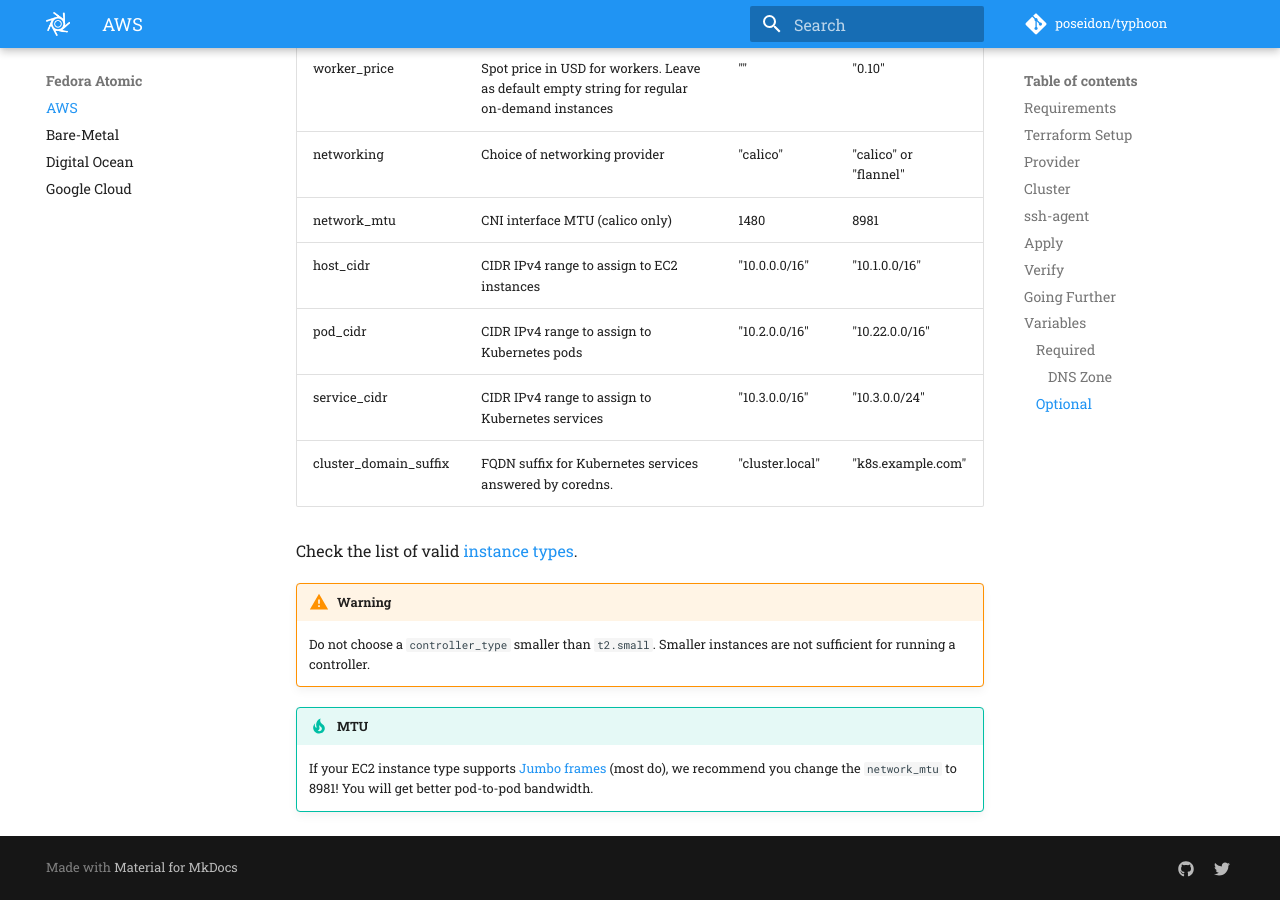
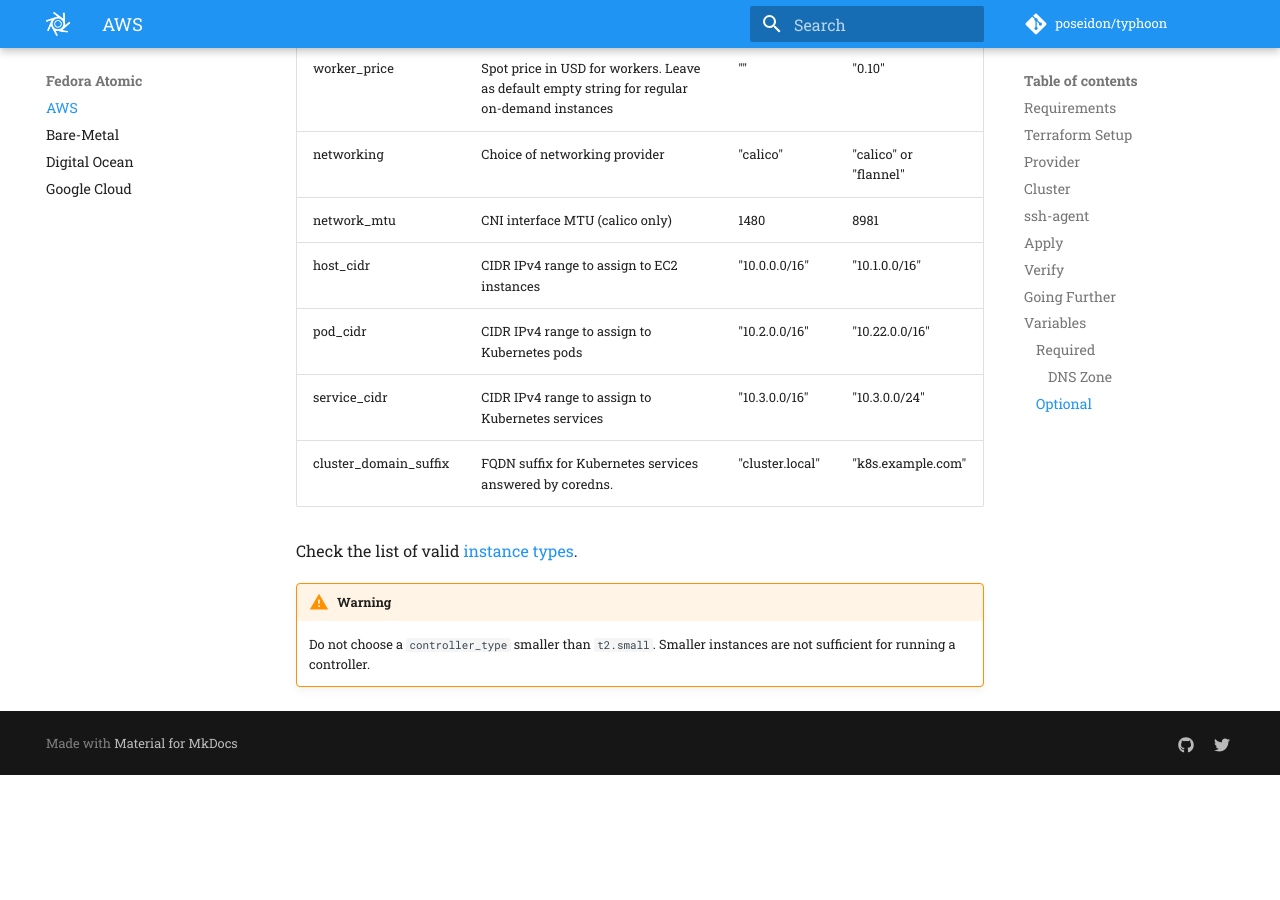
Before and after one commit to poseidon/typhoon, an MkDocs documentation site: the page built from docs/atomic/aws.md, in a window 1280 px wide and 900 px high, scrolled down 5646 px. Built offline with MkDocs 1.6.1 and Material for MkDocs 9.7.7, drawn with Linux system fonts in a browser that asks for light colours; comment, search, counter and statistics services are not loaded; old or Windows-style settings are respelled for this version of MkDocs; after the commit the page ends 6421 px from its top, so only the background shows below that.

Commit message:
Update changelog and docs for release

```diff
--- a/docs/atomic/aws.md
+++ b/docs/atomic/aws.md
@@ -239,6 +239,3 @@ Check the list of valid [instance types](https://aws.amazon.com/ec2/instance-typ
 
 !!! warning
     Do not choose a `controller_type` smaller than `t2.small`. Smaller instances are not sufficient for running a controller.
-
-!!! tip "MTU"
-    If your EC2 instance type supports [Jumbo frames](http://docs.aws.amazon.com/AWSEC2/latest/UserGuide/network_mtu.html#jumbo_frame_instances) (most do), we recommend you change the `network_mtu` to 8981! You will get better pod-to-pod bandwidth.
```
Also changed, not shown: CHANGES.md (+3 -0 lines).
